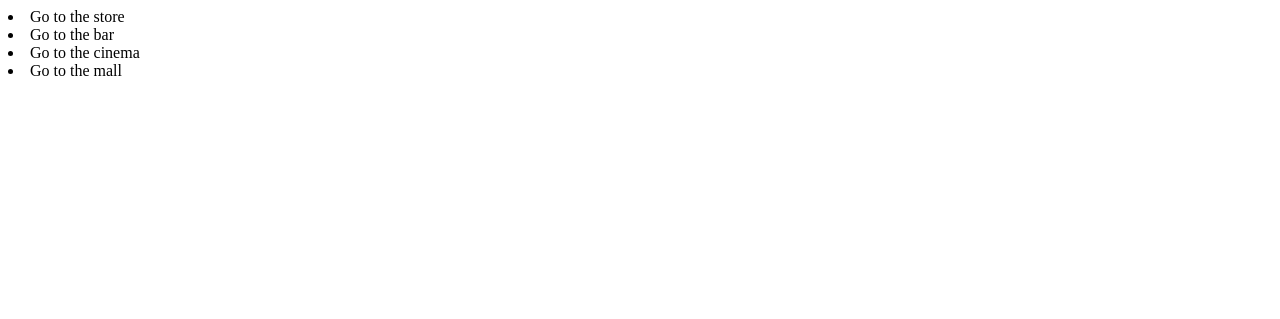
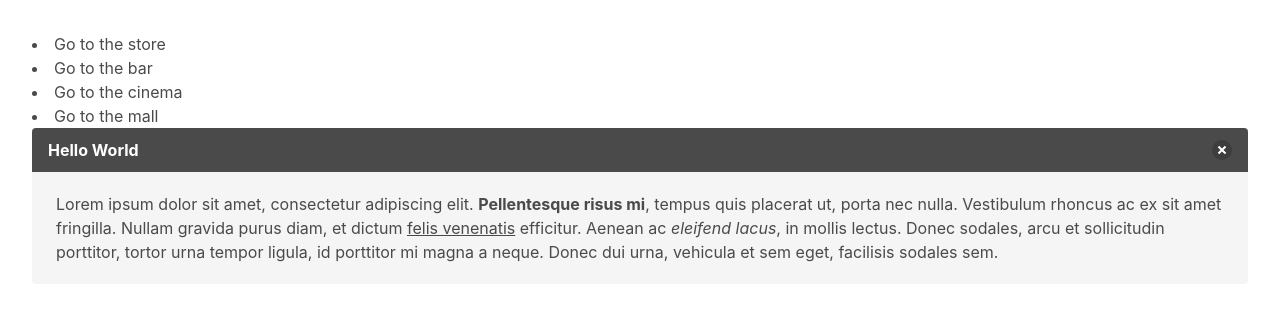
Before and after one commit to carloshdelreal/laracast-vue-components, a plain HTML site: page index.html in a window 1280 px wide. Drawn offline with nearby package versions, Linux system fonts and the light colour scheme.

Commit message:
message bulma

```diff
--- a/index.html
+++ b/index.html
@@ -1,14 +1,33 @@
 <!DOCTYPE html>
 <html lang="en">
 <head>
+  <link rel="stylesheet" href="https://cdnjs.cloudflare.com/ajax/libs/bulma/0.8.2/css/bulma.css">
   <meta charset="UTF-8">
   <meta name="viewport" content="width=device-width, initial-scale=1.0">
   <title>Vue Components</title>
+  <style>
+    main{
+      padding: 2rem;
+    }
+  </style>
 </head>
 <body>
-  <div id="root">
-    <task-list></task-list>
-  </div>
+  <main>
+    <div id="root">
+      <task-list></task-list>
+    </div>
+
+    <article class="message">
+      <div class="message-header">
+        <p>Hello World</p>
+        <button class="delete" aria-label="delete"></button>
+      </div>
+      <div class="message-body">
+        Lorem ipsum dolor sit amet, consectetur adipiscing elit. <strong>Pellentesque risus mi</strong>, tempus quis placerat ut, porta nec nulla. Vestibulum rhoncus ac ex sit amet fringilla. Nullam gravida purus diam, et dictum <a>felis venenatis</a> efficitur. Aenean ac <em>eleifend lacus</em>, in mollis lectus. Donec sodales, arcu et sollicitudin porttitor, tortor urna tempor ligula, id porttitor mi magna a neque. Donec dui urna, vehicula et sem eget, facilisis sodales sem.
+      </div>
+    </article>
+  </main>
+
   <script src="https://cdn.jsdelivr.net/npm/vue@2.5.16/dist/vue.js"></script>
   <script src="main.js"></script>
 </body>
--- a/main.js
+++ b/main.js
@@ -2,7 +2,7 @@ Vue.component('task-list', {
   template: `
     <div>
       <task v-for="task in tasks">{{ task.task }}</task>
-    <div>
+    </div>
   `,
 
   data() {
@@ -19,7 +19,7 @@ Vue.component('task-list', {
 });
 
 Vue.component('task', {
-  template: '<li><slot></slot></lis>'
+  template: '<li><slot></slot></li>'
 });
 
 new Vue({
```
